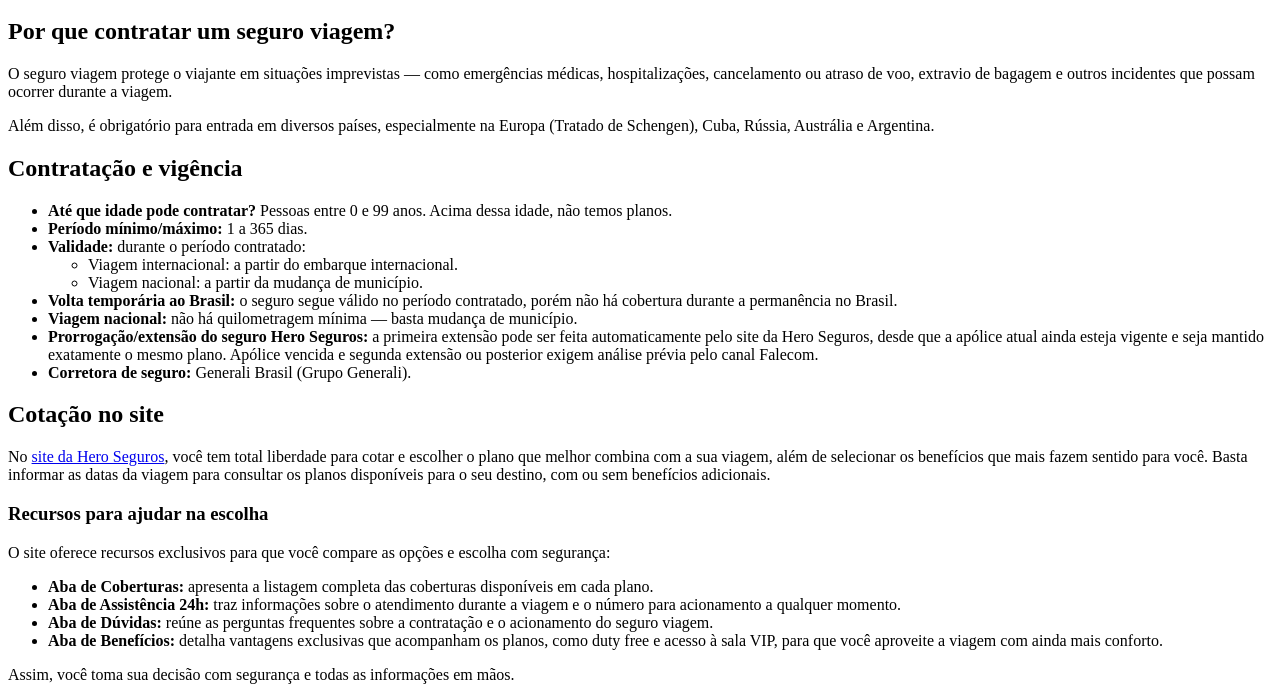
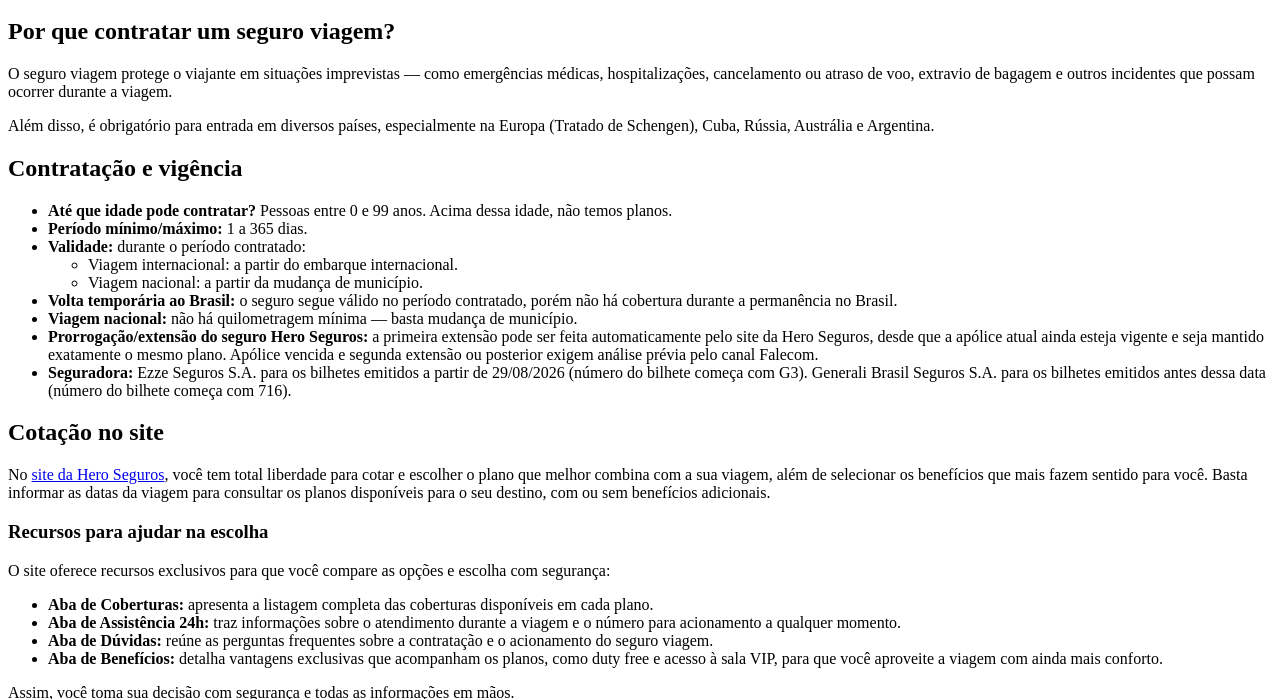
Before and after one commit to emixsd/kb-hero, a plain HTML site: page seguro-viagem.html in a window 1280 px wide. Shown: the part 100-799 px from the top of the page. Drawn offline with Linux system fonts and the light colour scheme.

Commit message:
Seguro viagem: seguradora Ezze para bilhetes a partir de 29/08/2026 (G3); Generali para os anteriores (716)
Co-Authored-By: Claude Fable 5.2 <noreply@anthropic.com>

```diff
--- a/seguro-viagem.html
+++ b/seguro-viagem.html
@@ -29,7 +29,7 @@
       <li><strong>Volta temporária ao Brasil:</strong> o seguro segue válido no período contratado, porém não há cobertura durante a permanência no Brasil.</li>
       <li><strong>Viagem nacional:</strong> não há quilometragem mínima — basta mudança de município.</li>
       <li><strong>Prorrogação/extensão do seguro Hero Seguros:</strong> a primeira extensão pode ser feita automaticamente pelo site da Hero Seguros, desde que a apólice atual ainda esteja vigente e seja mantido exatamente o mesmo plano. Apólice vencida e segunda extensão ou posterior exigem análise prévia pelo canal Falecom.</li>
-      <li><strong>Corretora de seguro:</strong> Generali Brasil (Grupo Generali).</li>
+      <li><strong>Seguradora:</strong> Ezze Seguros S.A. para os bilhetes emitidos a partir de 29/08/2026 (número do bilhete começa com G3). Generali Brasil Seguros S.A. para os bilhetes emitidos antes dessa data (número do bilhete começa com 716).</li>
     </ul>
 
     <h2>Cotação no site</h2>
```
